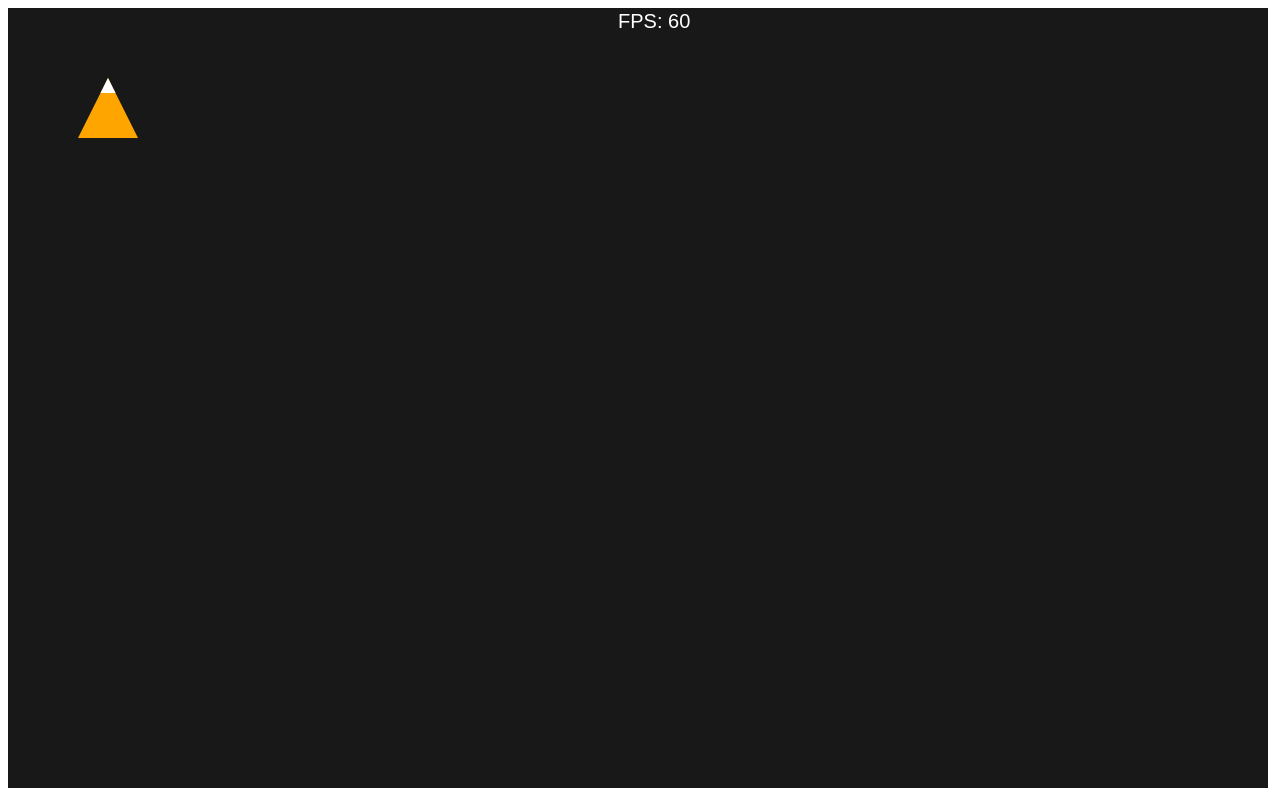
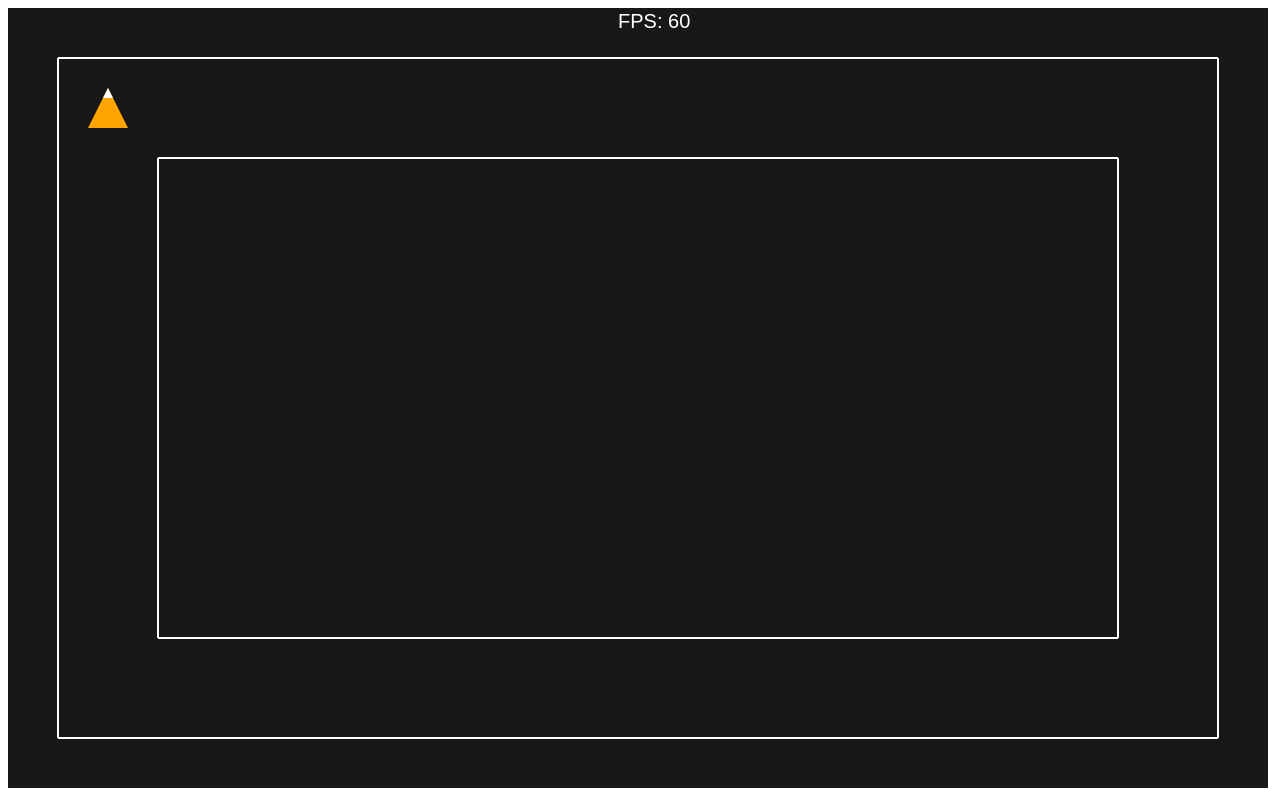
Before and after one commit to vedantsinggh/driveX, a plain HTML site: page index.html in a window 1280 px wide. Drawn offline with Linux system fonts and the light colour scheme.

Commit message:
added bot and enviroment

```diff
--- /dev/null
+++ b/env.js
@@ -0,0 +1,41 @@
+class Enviroment {
+  constructor(canvas, radius = 50) {
+    this.canvas = canvas;
+    this.radius = radius;
+    this.lanes = [];
+    this.generateTrack();
+  }
+
+  generateTrack() {
+    const { width, height } = this.canvas;
+    const margin = 50;
+
+    const leftX = margin;
+    const rightX = width - margin;
+    const topY = margin;
+    const bottomY = height - margin;
+
+    this.lanes = [
+      { x1: leftX, y1: topY, x2: rightX, y2: topY }, // Top outer
+      { x1: leftX + 2 * this.radius, y1: topY + this.radius * 2, x2: rightX - 2 * this.radius, y2: topY + this.radius * 2 },
+      { x1: rightX, y1: topY, x2: rightX, y2: bottomY }, // Right outer
+      { x1: rightX - this.radius * 2, y1: topY + 2 * this.radius, x2: rightX - this.radius * 2, y2: bottomY - 2 * this.radius},
+      { x1: leftX, y1: bottomY, x2: rightX, y2: bottomY }, // Bottom outer
+      { x1: leftX + this.radius * 2, y1: bottomY - this.radius * 2, x2: rightX - this.radius * 2, y2: bottomY - this.radius * 2 },
+      { x1: leftX, y1: topY, x2: leftX, y2: bottomY }, // Left outer
+      { x1: leftX + this.radius * 2, y1: topY + this.radius * 2, x2: leftX + this.radius * 2, y2: bottomY - this.radius * 2},
+    ];
+  }
+
+  draw(ctx) {
+    ctx.strokeStyle = "white";
+    ctx.lineWidth = 2;
+
+    this.lanes.forEach(lane => {
+      ctx.beginPath();
+      ctx.moveTo(lane.x1, lane.y1);
+      ctx.lineTo(lane.x2, lane.y2);
+      ctx.stroke();
+    });
+  }
+}
--- /dev/null
+++ b/helper.js
@@ -0,0 +1,8 @@
+class Vec2{
+	constructor(x, y){
+		this.x = x;
+		this.y = y;
+	}
+
+	static Zero = new Vec2(0,0);
+}
--- a/index.html
+++ b/index.html
@@ -10,6 +10,9 @@
 </head>
 <body>
     <canvas id="map"></canvas>
+    <script src="./helper.js"></script>
+    <script src="./robot.js"></script>
+    <script src="./env.js"></script>
     <script src="./map.js"></script>
 </body>
 </html>
--- a/map.js
+++ b/map.js
@@ -4,49 +4,26 @@ const padding = 20;
 canvas.width  = window.innerWidth - padding;
 canvas.height = window.innerHeight - padding;
 
-const triangle = (ctx, color, position, rotationAngle = 0) => {
-	ctx.save();
-	ctx.translate(position.x, position.y);
-	ctx.rotate(rotationAngle * 180/3.1415);
-
-	ctx.fillStyle = color;
-	ctx.beginPath();
-	ctx.moveTo(0, -30);
-	ctx.lineTo(30, 30);
-	ctx.lineTo(-30, 30);
-	ctx.closePath();
-	ctx.fill();
-
-	ctx.fillStyle = "white";
-	ctx.beginPath();
-	ctx.moveTo(0, -30);
-	ctx.lineTo(7.5, -15);
-	ctx.lineTo(-7.5, -15);
-	ctx.closePath();
-
-	ctx.fill();
-
-	ctx.restore();
-}
-
-
 
 let start;
+const env = new Enviroment(canvas);
+const bot = new Bot(20);
 
-function step(timeStamp){
+function draw(timeStamp){
 
 	// Clearing the background
 	ctx.fillStyle = "#181818";
 	ctx.fillRect(0,0,canvas.width,canvas.height);
 
+	//Setting up DeltaTime system IDK what else to call that
 	if(start === undefined){
 		start = timeStamp;
 	}
-
 	const dt = 0.001 * (timeStamp - start);
 	start = timeStamp;
 
-	triangle(ctx, "orange", {x: 100, y: 100}, 0);
+	env.draw(ctx);
+	bot.draw(ctx, "orange", {x: 100, y: 100}, 0);
 
 	// FPS calculations
 	const FPS = Math.round((1/dt));
@@ -54,7 +31,13 @@ function step(timeStamp){
 	ctx.fillStyle = "white";
 	ctx.fillText(`FPS: ${FPS}`, canvas.width/2 - padding, 20);
 
-	window.requestAnimationFrame(step);
+	window.requestAnimationFrame(draw);
 }
 
-window.requestAnimationFrame(step);
+window.requestAnimationFrame(draw);
+
+window.addEventListener("resize", () => {
+	canvas.width = window.innerWidth - padding;
+	canvas.height = window.innerHeight - padding;
+	env.generateTrack();
+});
--- /dev/null
+++ b/robot.js
@@ -0,0 +1,31 @@
+class Bot {
+	constructor(size){
+		this.size = size;
+	}
+
+
+ 	draw(ctx, color, position, rotationAngle = 0){
+		ctx.save();
+		ctx.translate(position.x, position.y);
+		ctx.rotate(rotationAngle * 180/3.1415);
+
+		ctx.fillStyle = color;
+		ctx.beginPath();
+		ctx.moveTo(0, -this.size);
+		ctx.lineTo(this.size, this.size);
+		ctx.lineTo(-this.size, this.size);
+		ctx.closePath();
+		ctx.fill();
+
+		ctx.fillStyle = "white";
+		ctx.beginPath();
+		ctx.moveTo(0, -this.size);
+		ctx.lineTo(this.size/4, -this.size/2);
+		ctx.lineTo(-this.size/4, -this.size/2);
+		ctx.closePath();
+
+		ctx.fill();
+
+		ctx.restore();
+	}
+}
```
